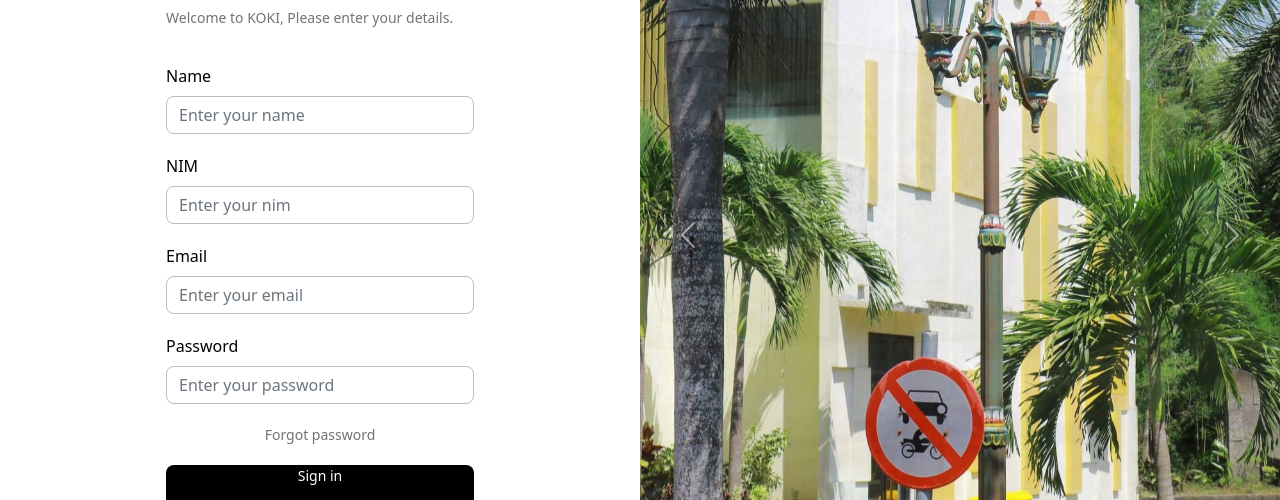
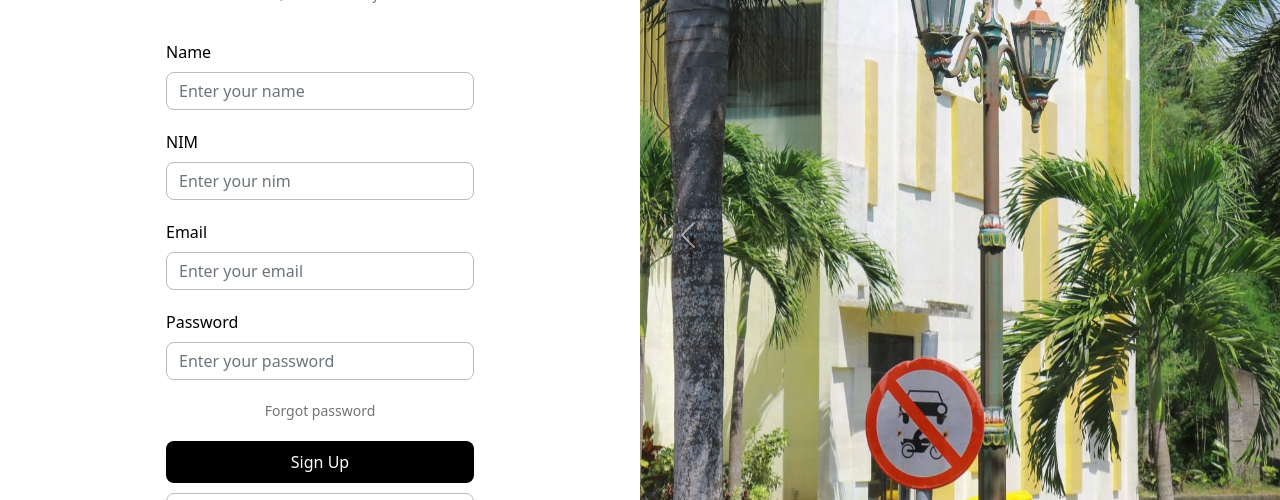
Before and after one commit to mochananta/PBL-KOKI, a plain HTML site: page register.html in a window 1280 px wide. Shown: the part 85-585 px from the top of the page. Drawn offline with nearby package versions, Linux system fonts and the light colour scheme.

Commit message:
new button

```diff
--- a/register.html
+++ b/register.html
@@ -21,7 +21,7 @@
 
 <body>
     <section class="register d-flex">
-        <div class="register-right w-50 h-100"> x
+        <div class="register-right w-50 h-100">
             <div class="row justify-content-center align-items-center h-100">
                 <div class="col-6">
                     <div class="header">
@@ -45,8 +45,9 @@
 
                             <a href="#" class="text-decoration-none text-center">Forgot password</a>
 
-                            <a href="index.html" type="submit" class="signup text-decoration-none text-center">Sign
-                                in</a>
+                            <!-- <a href="index.html" type="submit" class="signup text-decoration-none text-center">Sign
+                                in</a> -->
+                            <button type="submit" class="signup">Sign Up</button>
                             <button class="signup-google">
                                 <img src="img/icon google.png" alt=""> Sign up With Google</button>
                             <div text-center>
@@ -57,7 +58,6 @@
                             </div>
                         </div>
                     </form>
-
                 </div>
             </div>
         </div>
```
Also changed, not shown: login.html (+7 -3 lines).
